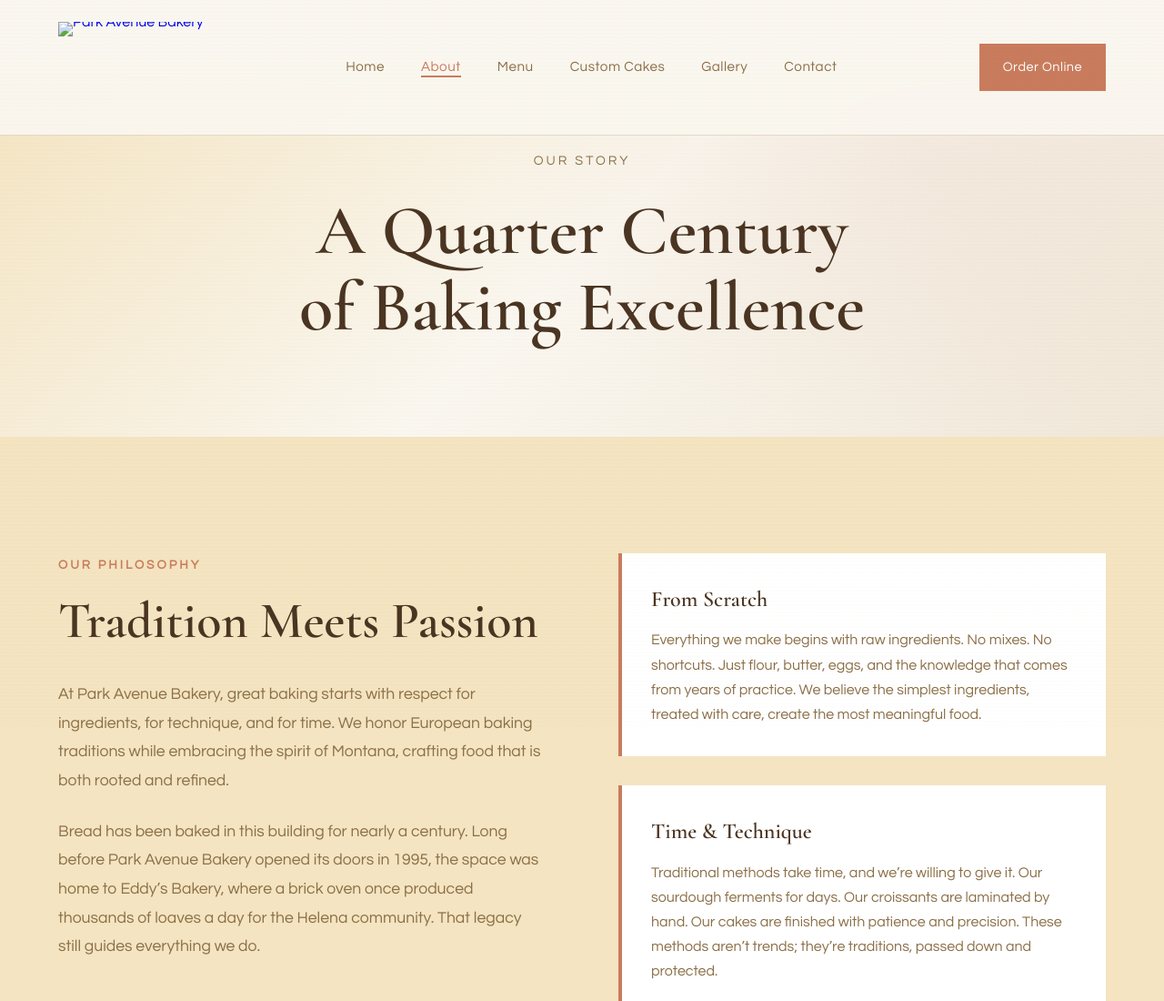
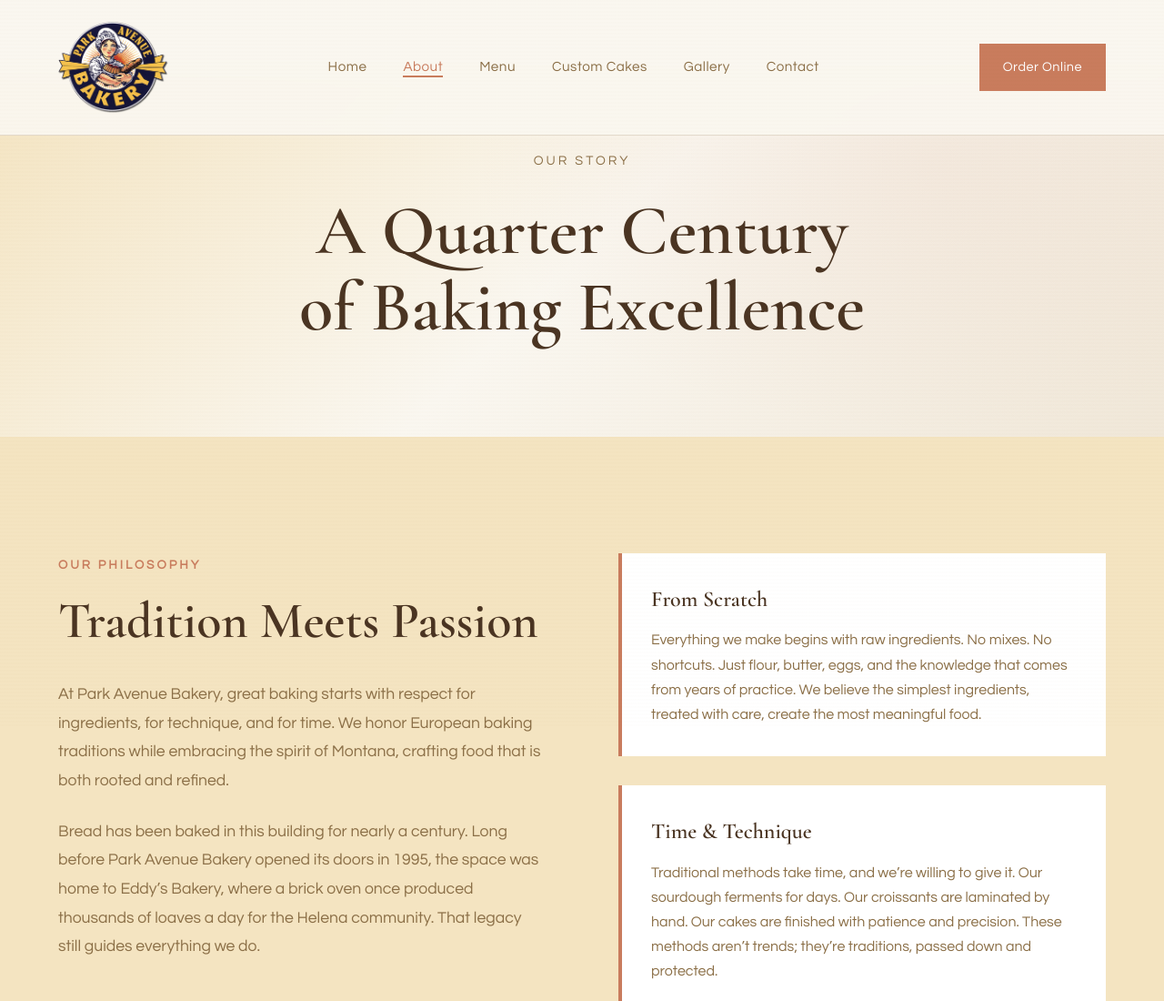
Before and after one commit to Kernel-mucci/Park-Avenue-Bakery, a plain HTML site: page about.html in a window 1280 px wide. Shown: the top 1100 px of the page at 91% size. Drawn offline with nearby package versions, Linux system fonts and the light colour scheme.

Commit message:
Update about.html

```diff
--- a/about.html
+++ b/about.html
@@ -12,7 +12,7 @@
     <header id="header">
         <nav>
             <div class="logo"><a href="index.html">
-                    <img src="images/Bakery-logo-color.png" alt="Park Avenue Bakery">
+                    <img src="Bakery-logo-color.png" alt="Park Avenue Bakery">
                 </a></div>
             <ul class="nav-links">
                 <li><a href="index.html">Home</a></li>
```
